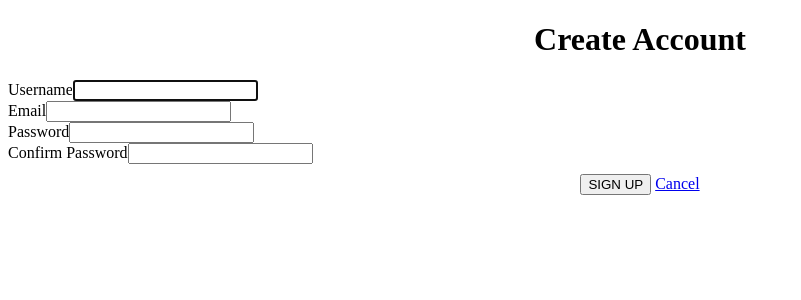
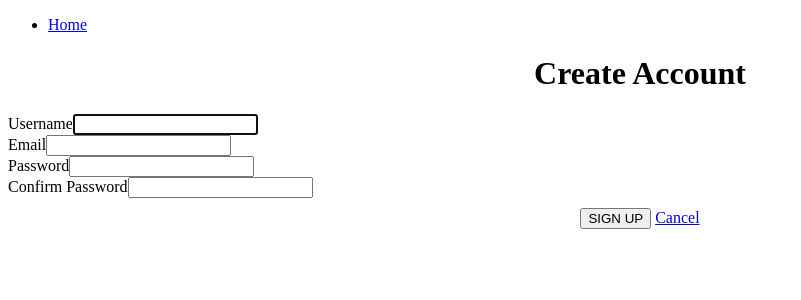
Before and after one commit to MarcoPhilip/sam-arize, a Django app: page /signup/ in a window 1280 px wide. Shown: the top 300 px of the page, without its empty margins (0-801 px from the left). Run offline with Django 5.2, Linux system fonts and the light colour scheme.

Commit message:
#40 urls, views and html for home page is established.

```diff
--- a/main_app/templates/base.html
+++ b/main_app/templates/base.html
@@ -13,13 +13,7 @@
     <header>
     <nav>
         <ul>
-            <!-- <li><a href="{% url 'cat-index' %}">Home</a></li> -->
-            <!-- <li><a href="{% url 'toy-index' %}">Assets</a></li>
-            <li><a href="{% url 'cat-create' %}">Inventory</a></li>
-            <li><a href="{% url 'toy-create' %}">Reports</a></li>
-            <li><a href="{% url 'about' %}">About</a></li>
-            <li><a href="{% url 'home' %}">Login</a></li>
-            <li><a href="{% url 'signup' %}">Sign Up</a></li> -->
+            <li><a href="{% url 'dashboard' %}">Home</a></li>
         </ul>
       </nav>
     </header>
--- a/main_app/urls.py
+++ b/main_app/urls.py
@@ -1,13 +1,16 @@
 from django.urls import path
 from django.contrib.auth.views import LoginView, LogoutView
-from .views import dashboard, SignupView
+from .views import dashboard, home, SignupView
 
 urlpatterns = [
     # Auth
+    path('', home, name='home' ),
     path('login/',  LoginView.as_view(template_name='accounts/login.html'), name='login'),
     path('logout/', LogoutView.as_view(), name='logout'),
     path('signup/', SignupView.as_view(), name='signup'),
 
     # Example dashboard (protected)
-    path('', dashboard, name='dashboard'),
+
+    # TODO: Dashboard route needs to be protected. Home page('') route isnt protected. If logged in, send the user to dashboard. Else, send to home.
+    path('dashboard/', dashboard, name='dashboard'),
 ]
--- a/main_app/views.py
+++ b/main_app/views.py
@@ -6,6 +6,9 @@ from django.urls import reverse_lazy
 from django.shortcuts import render
 
 User = get_user_model()
+
+def home(request):
+    return render(request, 'home.html')
 
 @login_required
 def dashboard(request):
```
Also changed, not shown: main_app/templates/home.html (added, +10 -0 lines).
